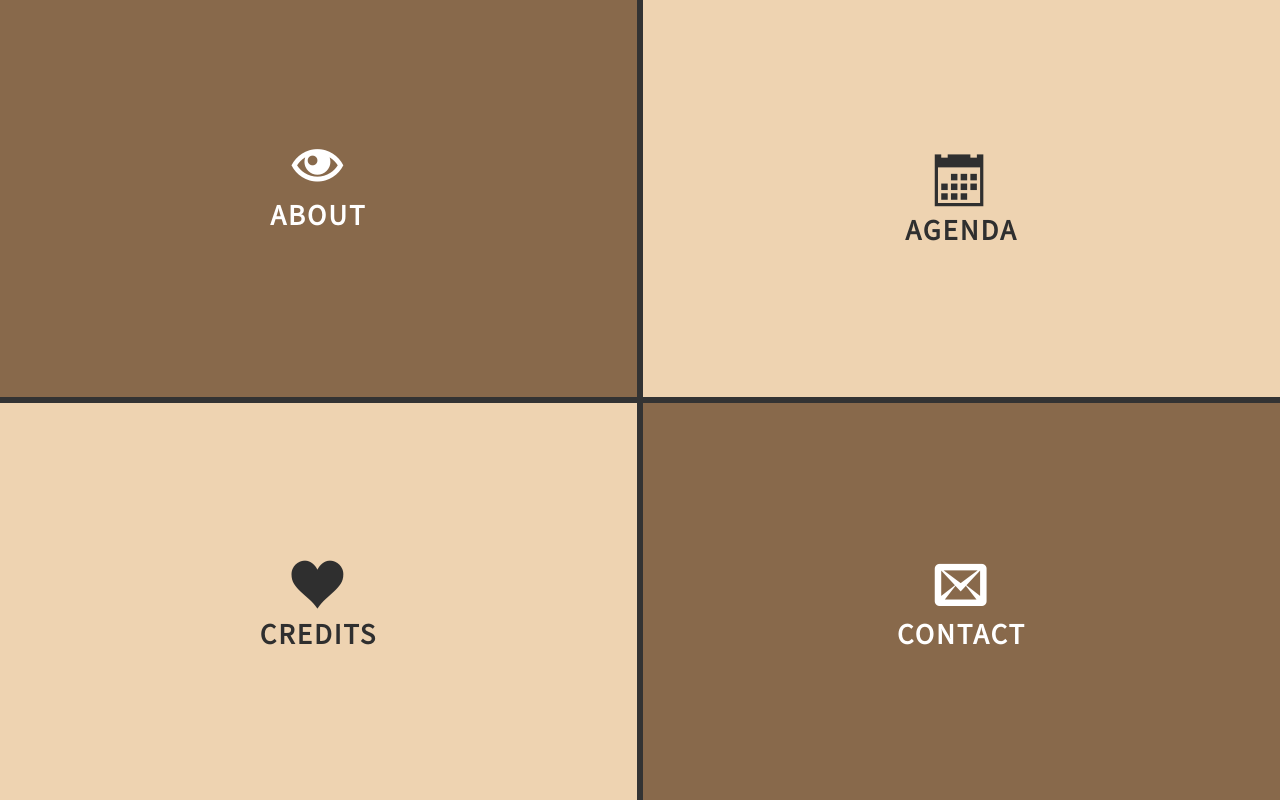
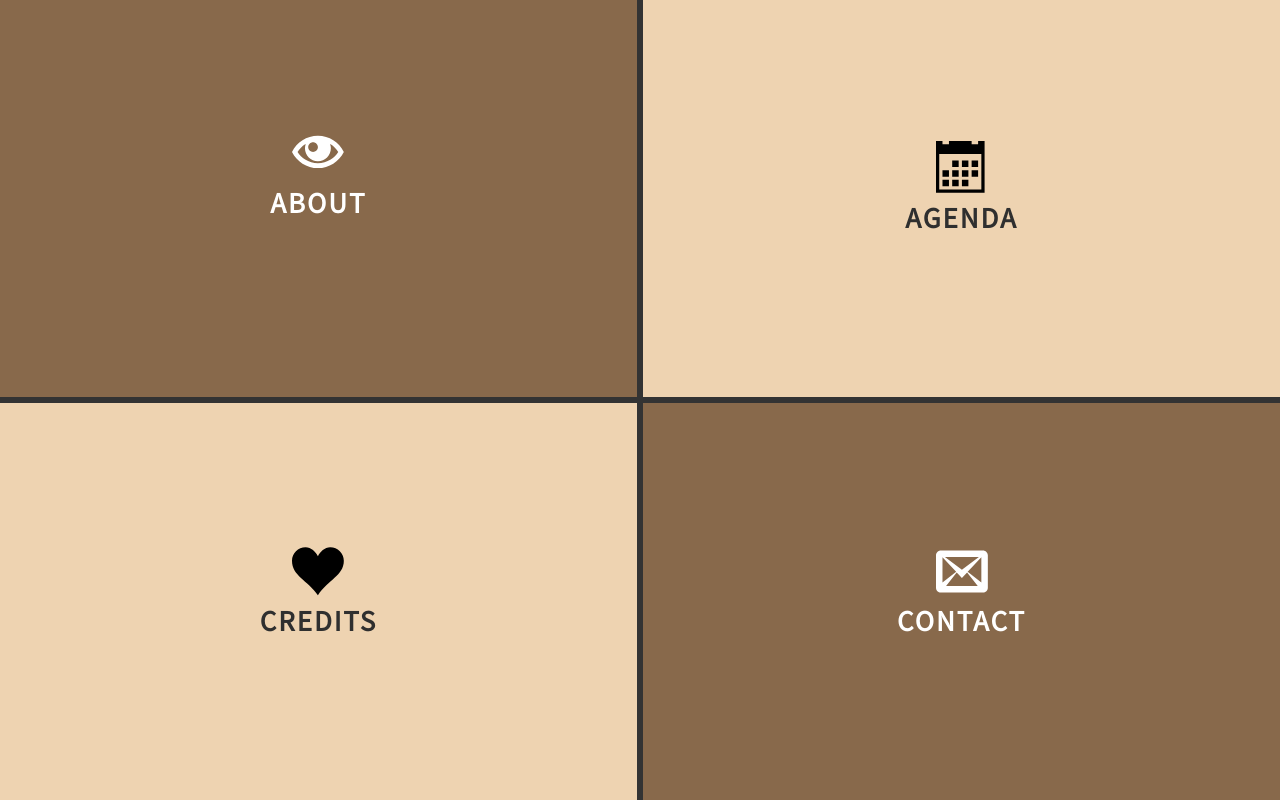
Before and after one commit to boysnextdoor/devinmove, a plain HTML site: page index.html in a window 1280 px wide. Drawn offline with Linux system fonts and the light colour scheme.

Commit message:
Use SVG instead of font files

```diff
--- a/css/component.css
+++ b/css/component.css
@@ -196,15 +196,31 @@ a.email {
 	user-select: none;
 }
 
-.bl-box h2 {
+.bl-box .cover {
 	text-align: center;
 	margin: 0;
 	padding: 20px;
 	width: 100%;
-	font-size: 1.8em;
+	font-size: 1.2em;
 	letter-spacing: 2px;
 	font-weight: 700;
 	text-transform: uppercase;
+}
+
+.bl-box .cover h2 {
+	margin-top: 0;
+}
+
+.bl-box .cover svg {
+	width: 3em;
+}
+
+.bl-main > section:first-child svg {
+	filter: invert(1);
+}
+
+.bl-main > section:nth-child(4) svg {
+	filter: invert(1);
 }
 
 .bl-icon {
@@ -511,13 +527,13 @@ section.bl-expand .bl-box {
 	height: 0;
 }
 
-.bl-box h2 {
+.bl-box .cover {
 	-webkit-transition: all 0.2s ease-in-out;
 	-moz-transition: all 0.2s ease-in-out;
 	transition: all 0.2s ease-in-out;
 }
 
-.no-touch section:not(.bl-expand) .bl-box:hover h2 {
+.no-touch section:not(.bl-expand) .bl-box:hover .cover {
 	-webkit-transform: translateY(-15px);
 	-moz-transform: translateY(-15px);
 	-ms-transform: translateY(-15px);
--- a/index.html
+++ b/index.html
@@ -29,7 +29,12 @@
       <div id="bl-main" class="bl-main">
         <section>
           <div class="bl-box">
-            <h2 class="bl-icon bl-icon-about">About</h2>
+            <div class="cover">
+              <svg viewBox="0 0 32 32">
+                <path d="M16 6c-6.979 0-13.028 4.064-16 10 2.972 5.936 9.021 10 16 10s13.027-4.064 16-10c-2.972-5.936-9.021-10-16-10zM23.889 11.303c1.88 1.199 3.473 2.805 4.67 4.697-1.197 1.891-2.79 3.498-4.67 4.697-2.362 1.507-5.090 2.303-7.889 2.303s-5.527-0.796-7.889-2.303c-1.88-1.199-3.473-2.805-4.67-4.697 1.197-1.891 2.79-3.498 4.67-4.697 0.122-0.078 0.246-0.154 0.371-0.228-0.311 0.854-0.482 1.776-0.482 2.737 0 4.418 3.582 8 8 8s8-3.582 8-8c0-0.962-0.17-1.883-0.482-2.737 0.124 0.074 0.248 0.15 0.371 0.228v0zM16 13c0 1.657-1.343 3-3 3s-3-1.343-3-3 1.343-3 3-3 3 1.343 3 3z"></path>
+              </svg>
+              <h2>About</h2>
+            </div>
           </div>
           <div class="bl-content">
             <h2>DEV-IN MOVE</h2>
@@ -37,11 +42,18 @@
             <p><span id="sponsors" data-target="2" class="link">3개의 후원 기업</span>과 <span id="clubs" data-target="2" class="link">4개의 동아리</span>가 함께 하며 <span data-target="1" id="sessions" class="link">3가지 주제의 개발자 발표, 후원 기업 설명회, 네트워킹 행사 등</span>이 준비되어 있습니다.</a></p>
             <p>간단한 간식이 제공되며 키보드, 휴대용 선풍기, 각종 도서 등 다양한 경품이 준비되어 있습니다.</p>
           </div>
-          <span class="bl-icon bl-icon-close"></span>
+          <svg class="bl-icon-close" width="32" height="32">
+            <path d="M31.708 25.708c-0-0-0-0-0-0l-9.708-9.708 9.708-9.708c0-0 0-0 0-0 0.105-0.105 0.18-0.227 0.229-0.357 0.133-0.356 0.057-0.771-0.229-1.057l-4.586-4.586c-0.286-0.286-0.702-0.361-1.057-0.229-0.13 0.048-0.252 0.124-0.357 0.228 0 0-0 0-0 0l-9.708 9.708-9.708-9.708c-0-0-0-0-0-0-0.105-0.104-0.227-0.18-0.357-0.228-0.356-0.133-0.771-0.057-1.057 0.229l-4.586 4.586c-0.286 0.286-0.361 0.702-0.229 1.057 0.049 0.13 0.124 0.252 0.229 0.357 0 0 0 0 0 0l9.708 9.708-9.708 9.708c-0 0-0 0-0 0-0.104 0.105-0.18 0.227-0.229 0.357-0.133 0.355-0.057 0.771 0.229 1.057l4.586 4.586c0.286 0.286 0.702 0.361 1.057 0.229 0.13-0.049 0.252-0.124 0.357-0.229 0-0 0-0 0-0l9.708-9.708 9.708 9.708c0 0 0 0 0 0 0.105 0.105 0.227 0.18 0.357 0.229 0.356 0.133 0.771 0.057 1.057-0.229l4.586-4.586c0.286-0.286 0.362-0.702 0.229-1.057-0.049-0.13-0.124-0.252-0.229-0.357z"></path>
+          </svg>
         </section>
         <section>
           <div class="bl-box">
-            <h2 class="bl-icon bl-icon-agenda">Agenda</h2>
+            <div class="cover">
+              <svg viewBox="0 0 32 32">
+                <path d="M10 12h4v4h-4zM16 12h4v4h-4zM22 12h4v4h-4zM4 24h4v4h-4zM10 24h4v4h-4zM16 24h4v4h-4zM10 18h4v4h-4zM16 18h4v4h-4zM22 18h4v4h-4zM4 18h4v4h-4zM26 0v2h-4v-2h-14v2h-4v-2h-4v32h30v-32h-4zM28 30h-26v-22h26v22z"></path>
+              </svg>
+              <h2>Agenda</h2>
+            </div>
           </div>
           <div class="bl-content">
             <h2>행사 식순</h2>
@@ -62,11 +74,18 @@
               <span class="content">개발자 발표 세션</span>
             </div>
           </div>
-          <span class="bl-icon bl-icon-close"></span>
+          <svg class="bl-icon-close" width="32" height="32">
+            <path d="M31.708 25.708c-0-0-0-0-0-0l-9.708-9.708 9.708-9.708c0-0 0-0 0-0 0.105-0.105 0.18-0.227 0.229-0.357 0.133-0.356 0.057-0.771-0.229-1.057l-4.586-4.586c-0.286-0.286-0.702-0.361-1.057-0.229-0.13 0.048-0.252 0.124-0.357 0.228 0 0-0 0-0 0l-9.708 9.708-9.708-9.708c-0-0-0-0-0-0-0.105-0.104-0.227-0.18-0.357-0.228-0.356-0.133-0.771-0.057-1.057 0.229l-4.586 4.586c-0.286 0.286-0.361 0.702-0.229 1.057 0.049 0.13 0.124 0.252 0.229 0.357 0 0 0 0 0 0l9.708 9.708-9.708 9.708c-0 0-0 0-0 0-0.104 0.105-0.18 0.227-0.229 0.357-0.133 0.355-0.057 0.771 0.229 1.057l4.586 4.586c0.286 0.286 0.702 0.361 1.057 0.229 0.13-0.049 0.252-0.124 0.357-0.229 0-0 0-0 0-0l9.708-9.708 9.708 9.708c0 0 0 0 0 0 0.105 0.105 0.227 0.18 0.357 0.229 0.356 0.133 0.771 0.057 1.057-0.229l4.586-4.586c0.286-0.286 0.362-0.702 0.229-1.057-0.049-0.13-0.124-0.252-0.229-0.357z"></path>
+          </svg>
         </section>
         <section>
           <div class="bl-box">
-            <h2 class="bl-icon bl-icon-credits">Credits</h2>
+            <div class="cover">
+              <svg viewBox="0 0 32 32">
+                  <path d="M23.6 2c-3.363 0-6.258 2.736-7.599 5.594-1.342-2.858-4.237-5.594-7.601-5.594-4.637 0-8.4 3.764-8.4 8.401 0 9.433 9.516 11.906 16.001 21.232 6.13-9.268 15.999-12.1 15.999-21.232 0-4.637-3.763-8.401-8.4-8.401z"></path>
+              </svg>
+              <h2>Credits</h2>
+            </div>
           </div>
           <div class="bl-content">
             <section>
@@ -109,11 +128,18 @@
               </div>
             </section>
           </div>
-          <span class="bl-icon bl-icon-close"></span>
+          <svg class="bl-icon bl-icon-close" width="32" height="32">
+            <path d="M31.708 25.708c-0-0-0-0-0-0l-9.708-9.708 9.708-9.708c0-0 0-0 0-0 0.105-0.105 0.18-0.227 0.229-0.357 0.133-0.356 0.057-0.771-0.229-1.057l-4.586-4.586c-0.286-0.286-0.702-0.361-1.057-0.229-0.13 0.048-0.252 0.124-0.357 0.228 0 0-0 0-0 0l-9.708 9.708-9.708-9.708c-0-0-0-0-0-0-0.105-0.104-0.227-0.18-0.357-0.228-0.356-0.133-0.771-0.057-1.057 0.229l-4.586 4.586c-0.286 0.286-0.361 0.702-0.229 1.057 0.049 0.13 0.124 0.252 0.229 0.357 0 0 0 0 0 0l9.708 9.708-9.708 9.708c-0 0-0 0-0 0-0.104 0.105-0.18 0.227-0.229 0.357-0.133 0.355-0.057 0.771 0.229 1.057l4.586 4.586c0.286 0.286 0.702 0.361 1.057 0.229 0.13-0.049 0.252-0.124 0.357-0.229 0-0 0-0 0-0l9.708-9.708 9.708 9.708c0 0 0 0 0 0 0.105 0.105 0.227 0.18 0.357 0.229 0.356 0.133 0.771 0.057 1.057-0.229l4.586-4.586c0.286-0.286 0.362-0.702 0.229-1.057-0.049-0.13-0.124-0.252-0.229-0.357z"></path>
+          </svg>
         </section>
         <section>
           <div class="bl-box">
-            <h2 class="bl-icon bl-icon-contact">Contact</h2>
+            <div class="cover">
+              <svg viewBox="0 0 32 32">
+                <path d="M29 4h-26c-1.65 0-3 1.35-3 3v20c0 1.65 1.35 3 3 3h26c1.65 0 3-1.35 3-3v-20c0-1.65-1.35-3-3-3zM12.461 17.199l-8.461 6.59v-15.676l8.461 9.086zM5.512 8h20.976l-10.488 7.875-10.488-7.875zM12.79 17.553l3.21 3.447 3.21-3.447 6.58 8.447h-19.579l6.58-8.447zM19.539 17.199l8.461-9.086v15.676l-8.461-6.59z"></path>
+              </svg>
+              <h2>Contact</h2>
+            </div>
           </div>
           <div class="bl-content">
             <h2>추가 문의</h2>
@@ -123,7 +149,9 @@
               <li><sup>*</sup> 현장 신청도 가능합니다.</li>
             </ul>
           </div>
-          <span class="bl-icon bl-icon-close"></span>
+          <svg class="bl-icon-close" width="32" height="32">
+            <path d="M31.708 25.708c-0-0-0-0-0-0l-9.708-9.708 9.708-9.708c0-0 0-0 0-0 0.105-0.105 0.18-0.227 0.229-0.357 0.133-0.356 0.057-0.771-0.229-1.057l-4.586-4.586c-0.286-0.286-0.702-0.361-1.057-0.229-0.13 0.048-0.252 0.124-0.357 0.228 0 0-0 0-0 0l-9.708 9.708-9.708-9.708c-0-0-0-0-0-0-0.105-0.104-0.227-0.18-0.357-0.228-0.356-0.133-0.771-0.057-1.057 0.229l-4.586 4.586c-0.286 0.286-0.361 0.702-0.229 1.057 0.049 0.13 0.124 0.252 0.229 0.357 0 0 0 0 0 0l9.708 9.708-9.708 9.708c-0 0-0 0-0 0-0.104 0.105-0.18 0.227-0.229 0.357-0.133 0.355-0.057 0.771 0.229 1.057l4.586 4.586c0.286 0.286 0.702 0.361 1.057 0.229 0.13-0.049 0.252-0.124 0.357-0.229 0-0 0-0 0-0l9.708-9.708 9.708 9.708c0 0 0 0 0 0 0.105 0.105 0.227 0.18 0.357 0.229 0.356 0.133 0.771 0.057 1.057-0.229l4.586-4.586c0.286-0.286 0.362-0.702 0.229-1.057-0.049-0.13-0.124-0.252-0.229-0.357z"></path>
+          </svg>
         </section>
       </div>
     </div>
--- a/js/boxlayout.js
+++ b/js/boxlayout.js
@@ -56,7 +56,7 @@ var Boxlayout = (function() {
 					$el.addClass( 'bl-expand-item' );
 				}
 
-			} ).find( 'span.bl-icon-close' ).on( 'click', function() {
+			} ).find( '.bl-icon-close' ).on( 'click', function() {
 
 				// close the expanded section and scale up the others
 				$section.data( 'open', false ).removeClass( 'bl-expand' ).on( transEndEventName, function( event ) {
```
Also changed, not shown: fonts/icomoon.ttf (deleted), fonts/icomoon.woff (deleted), 2 other files.
